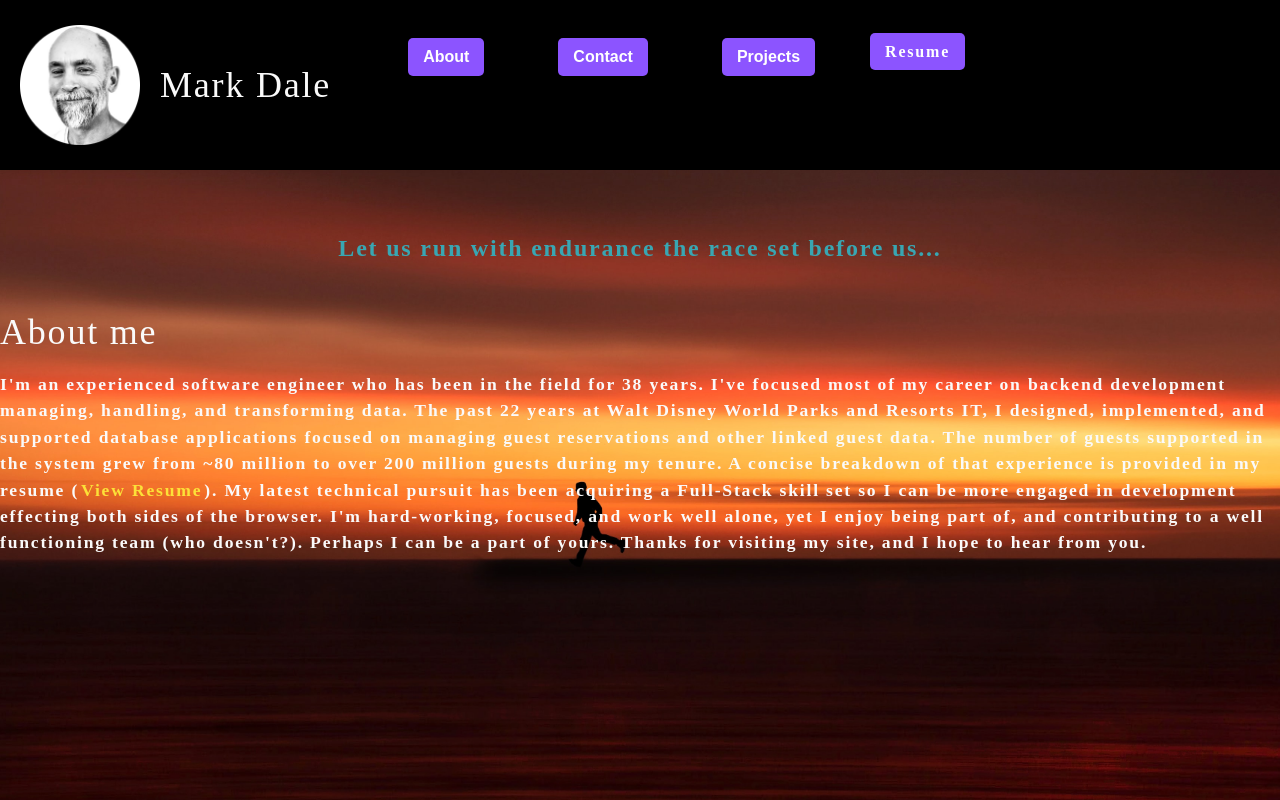
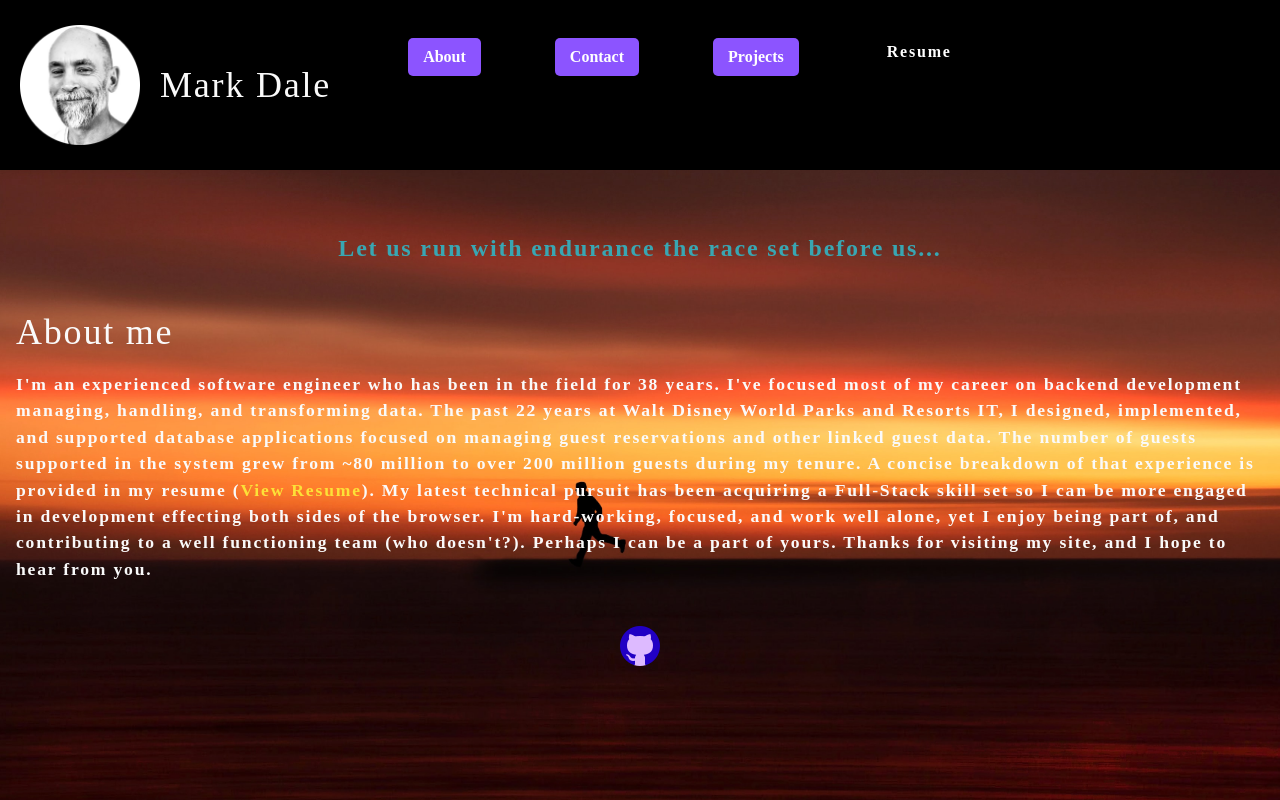
Before and after one commit to msdale/portfolio-msdale, a React (Create React App) app: page / in a window 1280 px wide. Built offline with nearby package versions, Linux system fonts and the light colour scheme.

Commit message:
mvp achieved...but still must change profile links git logo

```diff
--- a/src/App.js
+++ b/src/App.js
@@ -5,6 +5,7 @@ import Projects from './components/Projects';
 import ContactForm from './components/Contact';
 import Resume from './components/Resume';
 import Nav from './components/Nav';
+import Footer from './components/Footer';
 
 
 function App() {
@@ -32,17 +33,7 @@ function App() {
     <div>
       <Nav currentPage={currentPage} handlePageChange={handlePageChange} />
       {pickPageTab()}
-      {/*<main>
-        {
-          aboutSelected ?
-            <About ></About>
-            : projectsSelected ?
-              <Projects></Projects>
-              : contactSelected ?
-                <ContactForm></ContactForm>
-                : <About></About>
-        }
-      </main>*/}
+      <Footer />
     </div>
   );
 }
--- a/src/components/About/index.js
+++ b/src/components/About/index.js
@@ -5,11 +5,12 @@ import pdf from "../../assets/documents/markdale_2021.pdf";
 function About(props) {
 
   return (
+    <>
     <section className="my-5">
       <p id="text-thought">Let us run with endurance the race set before us...</p>
       {/*<img src={coverImage} className="my-2" style={{ width: "100%" }} alt="cover" />*/}
-      <h1 id="about">About me</h1>
-      <div className="my-2">
+      <h1 className="mx-2" id="about">About me</h1>
+      <div className="my-2 mx-2">
         <p>
           I'm an experienced software engineer who has been in the field for 38 years.  I've focused most of my career
           on backend development managing, handling, and transforming data.  The past 22 years at Walt Disney World Parks
@@ -24,6 +25,7 @@ function About(props) {
         </p>
       </div>
     </section>
+    </>
   )
 }
 
--- a/src/components/Contact/index.js
+++ b/src/components/Contact/index.js
@@ -35,8 +35,8 @@ function ContactForm() {
 
   return (
     <section>
-      <h1 data-testid="h1tag">Contact me</h1>
-      <form id="contact-form" onSubmit={handleSubmit}>
+      <h1 className="mx-2" data-testid="h1tag">Contact me</h1>
+      <form className="mx-2" id="contact-form" onSubmit={handleSubmit}>
         <div>
           <label htmlFor="name">Name:</label>
           <input type="text" name="name" defaultValue={name} onBlur={handleChange} />
--- /dev/null
+++ b/src/components/Footer/index.js
@@ -0,0 +1,30 @@
+import React from 'react';
+import gitLogo from "../../assets/images/icons8-github-48.png";
+
+function Footer() {
+  const gh = [
+    {
+      gitLogo: gitLogo,
+      gitProfile: "https://github.com/msdale"
+    }
+  ];
+
+  return (
+    <div className="flex-row center-content">
+      {gh.map((linkTo) => (
+        <section>
+          <div id="profile-links">
+            <a href={linkTo.gitProfile}>
+              <img
+                src={linkTo.gitLogo}
+                alt="git logo"
+              />
+            </a>
+          </div>
+        </section>
+      ))}
+    </div>
+  );
+}
+
+export default Footer;
--- a/src/components/Nav/index.js
+++ b/src/components/Nav/index.js
@@ -4,7 +4,7 @@ import pdf from "../../assets/documents/markdale_2021.pdf";
 
 function Nav(props) {
   const {
-    currentPage,
+    //currentPage,
     handlePageChange
   } = props;
 
@@ -22,14 +22,15 @@ function Nav(props) {
             <button id="navAbout" onClick={() => handlePageChange('About')}>About</button>
           </li>
           <li className={`mx-2`}>
-            <button onClick={() => handlePageChange('Contact')}>Contact</button>
+            <button id="navContact" onClick={() => handlePageChange('Contact')}>Contact</button>
           </li>
           <li className={`mx-2`}>
-            <button onClick={() => handlePageChange('Projects')}>Projects</button>
+            <button id="navProjects" onClick={() => handlePageChange('Projects')}>Projects</button>
           </li>
-          <li>
-          {/*<a href={pdf} alt="Resume">Resume</a>*/}
-          <a id="navResume" href={pdf} target="_blank">Resume</a>
+          <li className={`mx-2`}>
+          {/*<a href={pdf} alt="Resume">Resume</a>
+            <button id="navResume2" onClick={() => handlePageChange('Resume')}>Resume</button>*/}
+            <a id="navResume" href={pdf} target="_blank">Resume</a>
           </li>
         </ul>
       </nav>
--- a/src/components/Projects/index.js
+++ b/src/components/Projects/index.js
@@ -66,7 +66,7 @@ function Projects(props) {
       type: "Model-View-Controller",
       description: "A CMS style technical blog",
       image: image_5,
-      appLink: "https://msdale.github.io/tech-blog/",
+      appLink: "https://tech-blog-msdale.herokuapp.com/",
       gitLogo: gitLogo,
       gitRepo: "https://github.com/msdale/tech-blog",
       accessibility: "CMS technical blog"
--- a/src/index.css
+++ b/src/index.css
@@ -310,21 +310,11 @@ textarea {
 	font-weight: 600;
 	margin-bottom: 30px;
 	padding: 10px 15px;
+  font-family: 'Poiret One', cursive;
 }
 
-#navResume {
-	background: var(--primary);
-	border: 0;
-	border-radius: 5px;
-	color: #fff;
-	cursor: pointer;
-	font-size: 16px;
-	font-weight: 600;
-	margin-bottom: 30px;
-	padding: 10px 15px;
-}
 
-a {
+/*a {
 	border-radius: 5px;
 	color: var(--primary);
 	font-weight: 600;
@@ -332,6 +322,30 @@ a {
 	margin-left: -2px;
 	margin-right: -2px;
 
+}*/
+
+#navResume {
+  background: var(--dark);
+	border: 0;
+	border-radius: 5px;
+	color: #fff;
+	cursor: pointer;
+	font-size: 16px;
+	font-weight: 600;
+	margin-bottom: 20px;
+	padding: 10px 15px;
+  font-family: 'Poiret One', cursive;
+	/*background: var(--primary);
+	border-radius: 5px;
+	color: #fff;
+	cursor: pointer;
+	font-size: 16px;
+	font-weight: 600;
+	margin-bottom: 30px;
+	padding-bottom: 10px;
+	padding-right: 15px;
+	padding-left: 15px;
+  font-family: 'Poiret One', cursive;*/
 }
 
 .navActive {
@@ -354,6 +368,10 @@ a {
   margin: 20px;
 }
 
+#profile-links {
+  margin-bottom: 40px;
+}
+
 #text-thought {
   color: #39a6b2;
   text-align: center;
```
Also changed, not shown: src/components/Resume/index.js (+6 -1 lines).
